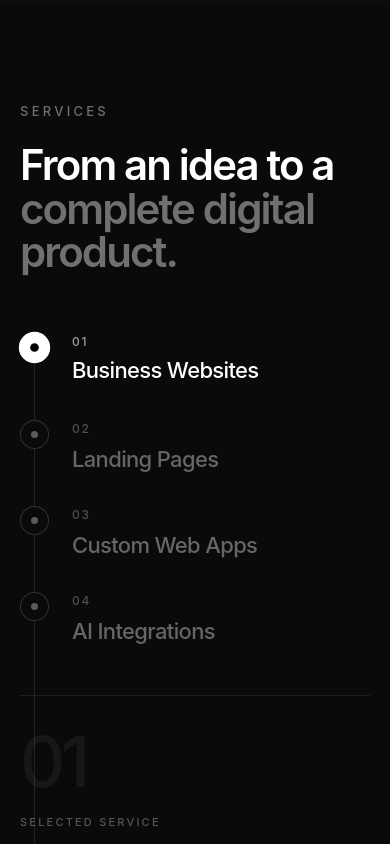
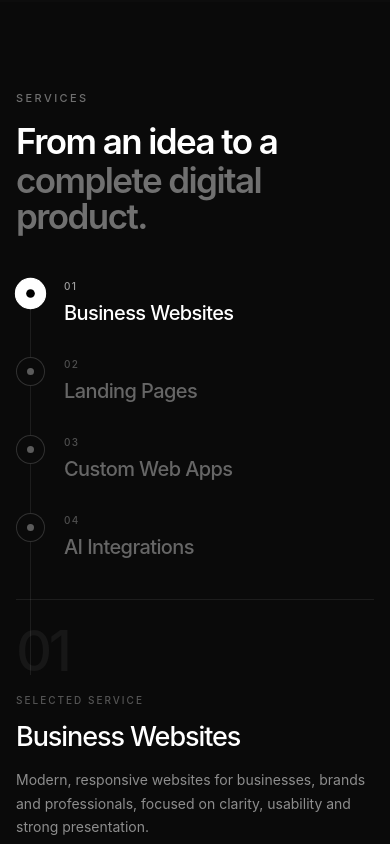
Before and after one commit to IvannIvannov/developer-portfolio, a React (Vite) app: page / in a window 390 px wide. Shown: the part 2740-3584 px from the top of the page. Built offline with nearby package versions, Linux system fonts and the light colour scheme; no server answers.

Commit message:
Polish services timeline for mobile

```diff
--- a/src/components/sections/Services.css
+++ b/src/components/sections/Services.css
@@ -1,36 +1,54 @@
 .services {
+    width: 100%;
+
     padding: 150px 0;
+
     overflow: hidden;
+
     background: #0a0a0a;
 }
 
 .services__container {
     width: 100%;
     max-width: 1280px;
+
     margin: 0 auto;
+
     padding: 0 32px;
 }
 
 .services__header {
     max-width: 850px;
+
     margin-bottom: 100px;
 }
 
 .services__eyebrow {
     margin: 0 0 22px;
+
     font-size: 13px;
     font-weight: 500;
+
     letter-spacing: 0.25em;
     text-transform: uppercase;
+
     color: #6f6f6f;
 }
 
 .services__title {
     margin: 0;
-    font-size: clamp(44px, 5vw, 68px);
+
+    font-size:
+        clamp(44px,
+            5vw,
+            68px);
+
     line-height: 1.03;
+
     letter-spacing: -0.045em;
+
     font-weight: 600;
+
     color: #ffffff;
 }
 
@@ -38,7 +56,8 @@
     color: #707070;
 }
 
-/* Timeline */
+
+/* TIMELINE */
 
 .services__timeline {
     position: relative;
@@ -46,56 +65,85 @@
 
 .services__line {
     position: absolute;
+
     top: 14px;
     left: 0;
+
     width: 100%;
     height: 1px;
+
     overflow: hidden;
-    background: rgba(255, 255, 255, 0.1);
+
+    background:
+        rgba(255, 255, 255, 0.1);
 }
 
 .services__line-progress {
+    width: var(--progress);
     height: 100%;
+
     background: #ffffff;
-    transition: width 0.45s ease;
+
+    transition:
+        width 0.45s ease,
+        height 0.45s ease;
 }
 
 .services__items {
     position: relative;
     z-index: 2;
+
     display: grid;
-    grid-template-columns: repeat(4, 1fr);
-    gap: 0;
+
+    grid-template-columns:
+        repeat(4, 1fr);
 }
 
 .service-item {
     position: relative;
+
     display: flex;
-    min-height: 190px;
     flex-direction: column;
     align-items: flex-start;
-    padding: 0 32px 28px 0;
+
+    min-height: 190px;
+
+    padding:
+        0 32px 28px 0;
+
     border: 0;
+
     background: transparent;
+
     color: inherit;
+
     cursor: pointer;
+
     text-align: left;
 }
 
 .service-item:not(:last-child) {
-    border-right: 1px solid rgba(255, 255, 255, 0.06);
+    border-right:
+        1px solid rgba(255, 255, 255, 0.06);
 }
 
 .service-item__dot {
     display: flex;
+    align-items: center;
+    justify-content: center;
+
     width: 29px;
     height: 29px;
-    align-items: center;
-    justify-content: center;
+
     margin-bottom: 30px;
-    border: 1px solid rgba(255, 255, 255, 0.16);
+
+    border:
+        1px solid rgba(255, 255, 255, 0.16);
+
     border-radius: 50%;
+
     background: #0a0a0a;
+
     transition:
         border-color 0.3s ease,
         background 0.3s ease,
@@ -105,8 +153,11 @@
 .service-item__dot span {
     width: 7px;
     height: 7px;
+
     border-radius: 50%;
+
     background: #5b5b5b;
+
     transition:
         background 0.3s ease,
         transform 0.3s ease;
@@ -114,21 +165,32 @@
 
 .service-item__number {
     margin-bottom: 12px;
+
     font-size: 12px;
     font-weight: 500;
+
     letter-spacing: 0.14em;
+
     color: #4f4f4f;
-    transition: color 0.3s ease;
+
+    transition:
+        color 0.3s ease;
 }
 
 .service-item h3 {
     max-width: 200px;
+
     margin: 0;
+
     font-size: 23px;
     line-height: 1.2;
+
     font-weight: 500;
+
     letter-spacing: -0.03em;
+
     color: #666666;
+
     transition:
         color 0.3s ease,
         transform 0.3s ease;
@@ -140,12 +202,15 @@
 
 .service-item--active .service-item__dot {
     border-color: #ffffff;
+
     background: #ffffff;
+
     transform: scale(1.08);
 }
 
 .service-item--active .service-item__dot span {
     background: #000000;
+
     transform: scale(1.15);
 }
 
@@ -155,26 +220,44 @@
 
 .service-item--active h3 {
     color: #ffffff;
-    transform: translateY(-2px);
+
+    transform:
+        translateY(-2px);
 }
 
-/* Detail area */
+
+/* DETAILS */
 
 .services__details {
     display: grid;
-    grid-template-columns: 0.35fr 1.65fr;
+
+    grid-template-columns:
+        0.35fr 1.65fr;
+
     gap: 70px;
+
     margin-top: 44px;
+
     padding: 52px 0 0;
-    border-top: 1px solid rgba(255, 255, 255, 0.08);
+
+    border-top:
+        1px solid rgba(255, 255, 255, 0.08);
 }
 
 .services__details-number {
-    font-size: clamp(72px, 9vw, 130px);
+    font-size:
+        clamp(72px,
+            9vw,
+            130px);
+
     line-height: 0.8;
+
     font-weight: 500;
+
     letter-spacing: -0.06em;
+
     color: #171717;
+
     user-select: none;
 }
 
@@ -184,34 +267,58 @@
 
 .services__details-label {
     display: block;
+
     margin-bottom: 18px;
+
     font-size: 11px;
     font-weight: 500;
+
     letter-spacing: 0.2em;
     text-transform: uppercase;
+
     color: #555555;
 }
 
 .services__details-content h3 {
     margin: 0;
-    font-size: clamp(30px, 3.3vw, 46px);
+
+    font-size:
+        clamp(30px,
+            3.3vw,
+            46px);
+
     line-height: 1.1;
+
     font-weight: 500;
+
     letter-spacing: -0.04em;
+
     color: #ffffff;
 }
 
 .services__details-content p {
     max-width: 650px;
+
     margin: 22px 0 0;
+
     font-size: 17px;
     line-height: 1.8;
+
     color: #8d8d8d;
 }
 
-/* Tablet */
+
+/* TABLET */
 
 @media (max-width: 900px) {
+    .services {
+        padding: 120px 0;
+    }
+
+    .services__container {
+        padding: 0 24px;
+    }
+
     .services__header {
         margin-bottom: 80px;
     }
@@ -225,37 +332,83 @@
     }
 
     .services__details {
-        grid-template-columns: 0.4fr 1.6fr;
+        grid-template-columns:
+            0.4fr 1.6fr;
+
         gap: 40px;
     }
 }
 
-/* Mobile */
+
+/* MOBILE */
 
 @media (max-width: 768px) {
     .services {
-        padding: 100px 0;
+        padding:
+            88px 0 82px;
     }
 
     .services__container {
-        padding: 0 20px;
+        padding:
+            0 20px;
     }
 
     .services__header {
-        margin-bottom: 60px;
+        max-width: 100%;
+
+        margin-bottom: 50px;
+    }
+
+    .services__eyebrow {
+        margin-bottom: 18px;
+
+        font-size: 11px;
+
+        letter-spacing: 0.22em;
+    }
+
+    .services__title {
+        font-size: 38px;
+
+        line-height: 1.02;
+
+        letter-spacing: -0.045em;
+    }
+
+    .services__title span {
+        display: block;
+
+        margin-top: 3px;
+    }
+
+    .services__timeline {
+        position: relative;
     }
 
     .services__line {
-        top: 0;
+        top: 14px;
         left: 14px;
+
         width: 1px;
-        height: 100%;
+
+        height:
+            calc(100% - 185px);
+
+        overflow: visible;
+
+        background:
+            rgba(255, 255, 255, 0.08);
     }
 
     .services__line-progress {
-        width: 100% !important;
-        height: 0;
+        width: 100%;
+
+        height: var(--progress);
+
         background: #ffffff;
+
+        transition:
+            height 0.4s ease;
     }
 
     .services__items {
@@ -264,45 +417,146 @@
     }
 
     .service-item {
-        min-height: auto;
-        padding: 0 0 34px 52px;
+        min-height: 82px;
+
+        padding:
+            0 0 30px 52px;
+
         border-right: 0 !important;
     }
 
     .service-item__dot {
         position: absolute;
+
         top: 0;
         left: 0;
+
+        width: 29px;
+        height: 29px;
+
         margin: 0;
     }
 
     .service-item__number {
-        margin-bottom: 8px;
+        margin-bottom: 7px;
+
+        font-size: 10px;
     }
 
     .service-item h3 {
         max-width: none;
-        font-size: 22px;
+
+        font-size: 21px;
+
+        line-height: 1.2;
+    }
+
+    .service-item--active h3 {
+        transform: none;
     }
 
     .services__details {
         grid-template-columns: 1fr;
-        gap: 24px;
-        margin-top: 16px;
-        padding-top: 38px;
+
+        gap: 18px;
+
+        margin-top: 8px;
+
+        padding-top: 32px;
     }
 
     .services__details-number {
-        font-size: 70px;
+        font-size: 62px;
+
+        line-height: 0.85;
+    }
+
+    .services__details-label {
+        margin-bottom: 14px;
+
+        font-size: 10px;
+    }
+
+    .services__details-content h3 {
+        font-size: 30px;
+    }
+
+    .services__details-content p {
+        margin-top: 16px;
+
+        font-size: 15px;
+        line-height: 1.7;
     }
 }
 
+
+/* SMALL MOBILE */
+
 @media (max-width: 520px) {
+    .services__container {
+        padding:
+            0 16px;
+    }
+
+    .services__header {
+        margin-bottom: 44px;
+    }
+
     .services__title {
-        font-size: 42px;
+        font-size: 35px;
+    }
+
+    .service-item {
+        min-height: 78px;
+
+        padding:
+            0 0 28px 48px;
+    }
+
+    .service-item h3 {
+        font-size: 20px;
+    }
+
+    .services__line {
+        height:
+            calc(100% - 178px);
+    }
+
+    .services__details {
+        padding-top: 28px;
+    }
+
+    .services__details-number {
+        font-size: 56px;
+    }
+
+    .services__details-content h3 {
+        font-size: 27px;
     }
 
     .services__details-content p {
-        font-size: 16px;
+        font-size: 14px;
     }
 }
+
+
+/* VERY SMALL MOBILE */
+
+@media (max-width: 360px) {
+    .services__container {
+        padding:
+            0 14px;
+    }
+
+    .services__title {
+        font-size: 32px;
+    }
+
+    .service-item {
+        padding-left: 46px;
+    }
+
+    .service-item h3 {
+        font-size: 19px;
+    }
+}
--- a/src/components/sections/Services.tsx
+++ b/src/components/sections/Services.tsx
@@ -1,4 +1,5 @@
 import { useState } from "react";
+
 import "./Services.css";
 
 const services = [
@@ -31,6 +32,9 @@ const services = [
 const Services = () => {
   const [activeIndex, setActiveIndex] = useState(0);
 
+  const progress =
+    services.length > 1 ? (activeIndex / (services.length - 1)) * 100 : 0;
+
   return (
     <section id="services" className="services">
       <div className="services__container">
@@ -46,9 +50,11 @@ const Services = () => {
           <div className="services__line">
             <div
               className="services__line-progress"
-              style={{
-                width: `${(activeIndex / (services.length - 1)) * 100}%`,
-              }}
+              style={
+                {
+                  "--progress": `${progress}%`,
+                } as React.CSSProperties
+              }
             />
           </div>
 
```
